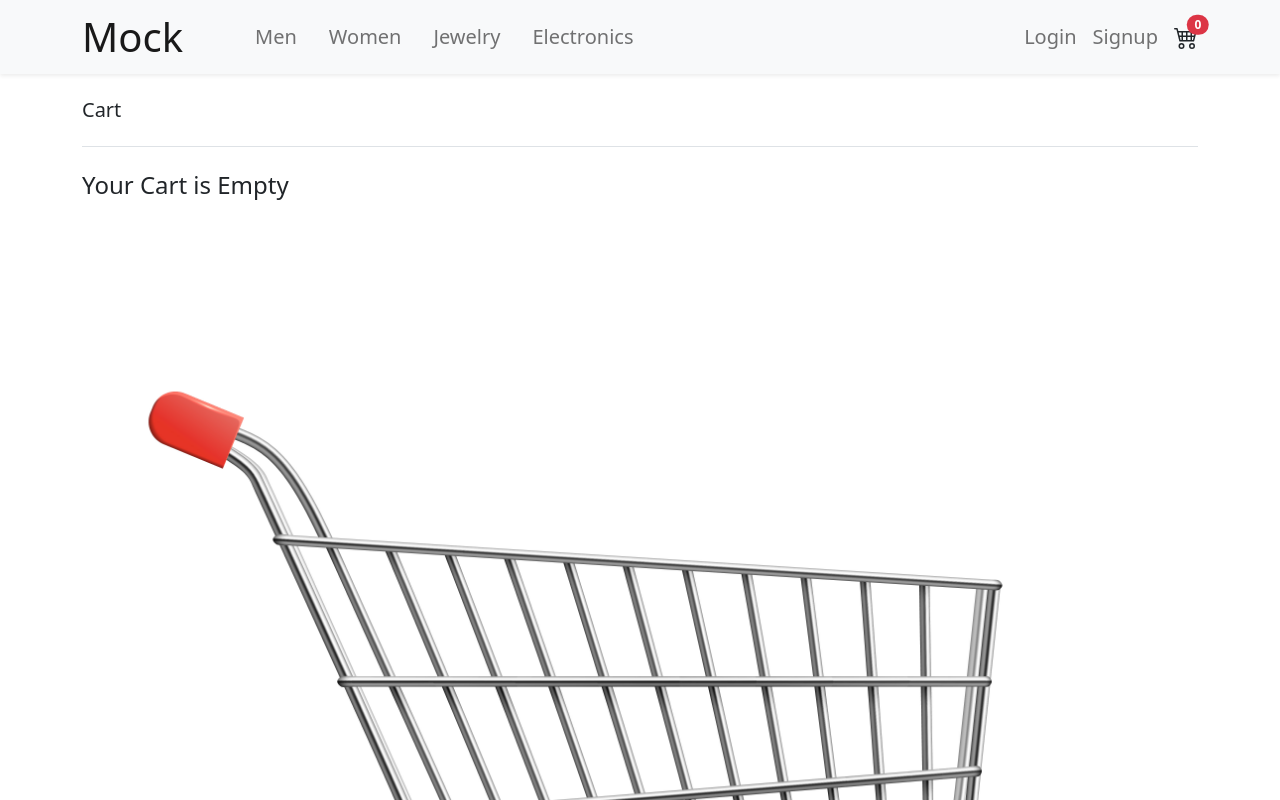
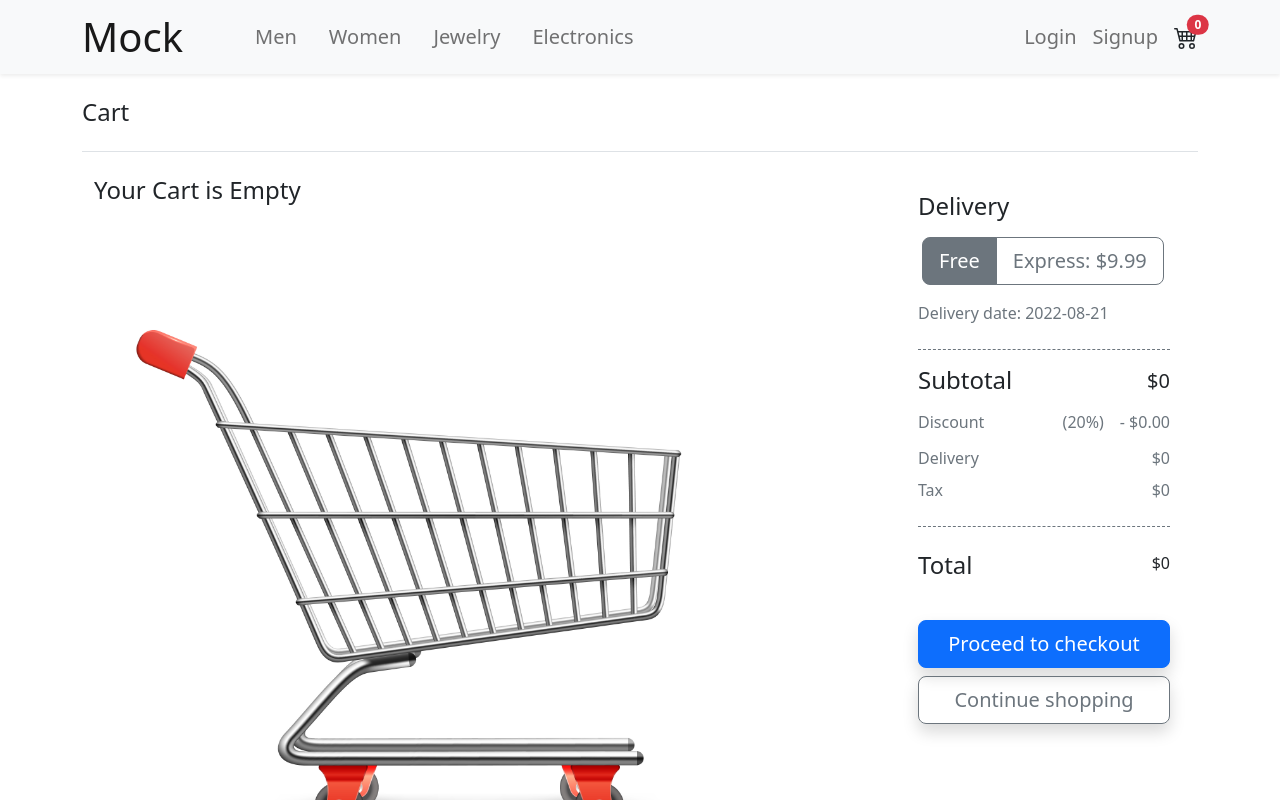
Before and after one commit to zhutaoping/e-commerce-site, a React (Create React App) app: page /cart in a window 1280 px wide. Shown: the top 800 px of the page. Built offline with nearby package versions, Linux system fonts and the light colour scheme.

Commit message:
cart almost done

```diff
--- a/src/components/CartItem.tsx
+++ b/src/components/CartItem.tsx
@@ -1,8 +1,9 @@
 import { Container, Row, Col, Button } from "react-bootstrap";
 import { State } from "./ProductList";
-import { useEffect, useState } from "react";
+import { useEffect } from "react";
+import { useNavigate } from "react-router-dom";
 
-import { FaHeart, FaTrash } from "react-icons/fa";
+import { FaTrash } from "react-icons/fa";
 
 import { useProductContext } from "../hooks/useProductContext";
 
@@ -11,9 +12,9 @@ type Props = {
 };
 
 const CartItem = ({ items }: Props) => {
-	const [quasiCount, setQuasiCount] = useState(0);
+	const { dispatch } = useProductContext();
 
-	const { dispatch } = useProductContext();
+	const navigate = useNavigate();
 
 	const handleIncrease = (item: State) => {
 		dispatch({
@@ -22,9 +23,13 @@ const CartItem = ({ items }: Props) => {
 		});
 	};
 
-	const handleDecrease = () => {
-		if (quasiCount === 0) return;
-		setQuasiCount((prev) => prev - 1);
+	const handleDecrease = (item: State) => {
+		if (item.count === 0) return;
+
+		dispatch({
+			type: "DECREASE",
+			payload: { ...item, addedCount: 1 },
+		});
 	};
 
 	const handleDelete = (id: string) => {
@@ -44,11 +49,23 @@ const CartItem = ({ items }: Props) => {
 				<Container key={item.id}>
 					<Row className=" border-bottom mb-5">
 						<Col className="mb-4" xs={4}>
-							<img className="img-fluid" src={item.image} alt="cart item" />
+							<img
+								role="button"
+								title="Details"
+								className="img-fluid"
+								src={item.image}
+								alt="cart item"
+								onClick={() =>
+									navigate(`/details/${item.id}`, {
+										state: item,
+									})
+								}
+							/>
 						</Col>
+
 						<Col xs={8} className="d-flex flex-column justify-content-around">
-							<Container className="pe-0  d-flex justify-content-between align-items-center">
-								<h6 className="mb-0">
+							<Container className="pe-0  d-flex justify-content-between align-items-baseline">
+								<h6 className="mb-0 me-3">
 									{item.shortTitle ? item.shortTitle : item.title}
 								</h6>
 								<span className="fs-5 ">${item.price}</span>
@@ -56,8 +73,8 @@ const CartItem = ({ items }: Props) => {
 							<Container className="d-flex align-items-baseline justify-content-between">
 								<h1
 									role="button"
-									className="click-down-button text-warning fw-bold mb-0"
-									onClick={handleDecrease}
+									className="click-down-button text-warning fw-bold mb-0 ps-md-4"
+									onClick={() => handleDecrease(item)}
 								>
 									&minus;
 								</h1>
@@ -68,11 +85,11 @@ const CartItem = ({ items }: Props) => {
 								>
 									&#43;
 								</h1>
-								<div className="d-flex gap-4">
-									<div className="click-down-button d-flex align-items-center">
+								{/* <div className="d-flex gap-4"> */}
+								{/* <div className="click-down-button d-flex align-items-center">
 										<FaHeart size={20} color="gray" />
 										<span className="ms-2">Save</span>
-									</div>
+									</div> */}
 								<div
 									className="click-down-button d-flex align-items-center"
 									onClick={() => handleDelete(item.id)}
@@ -80,7 +97,7 @@ const CartItem = ({ items }: Props) => {
 									<FaTrash size={20} color="gray" />
 									<span className="ms-2">Delete</span>
 								</div>
-								</div>
+								{/* </div> */}
 							</Container>
 						</Col>
 					</Row>
--- a/src/components/ProductList.tsx
+++ b/src/components/ProductList.tsx
@@ -47,10 +47,10 @@ const ProductList = ({ products }: Props) => {
 							<Card className="py-4 mb-4">
 								<Card.Body>
 									<img
+										role="button"
 										title="Details"
 										src={product.image}
 										className="img-fluid pointer"
-										role="button"
 										alt="product item"
 										onClick={() =>
 											navigate(`/details/${product.id}`, {
--- a/src/context/ProductContext.tsx
+++ b/src/context/ProductContext.tsx
@@ -37,24 +37,36 @@ const localCartReducer = (localCart: State[], action: CartAction) => {
 		case "INCREASE":
 			console.log("test increase");
 
-			let loCount: number = 0;
-			const temp1 = localCart.map((lo) => {
+			let loCountIncre: number = 0;
+			const tempIncre = localCart.map((lo) => {
 				if (lo.id === payload.id) {
-					loCount = lo.count! + payload.addedCount!;
-					lo.count = loCount;
+					loCountIncre = lo.count! + payload.addedCount!;
+					lo.count = loCountIncre;
 				}
 				return lo;
 			});
-			console.log(temp1);
-			updateDocument(payload.id, loCount);
-			return [...temp1];
+			console.log(tempIncre);
+			updateDocument(payload.id, loCountIncre);
+			return [...tempIncre];
 		case "DECREASE":
-			return localCart;
+			console.log("test decrease");
+
+			let loCountDecre: number = 0;
+			const tempDecre = localCart.map((lo) => {
+				if (lo.id === payload.id) {
+					loCountDecre = lo.count! - payload.addedCount!;
+					lo.count = loCountDecre;
+				}
+				return lo;
+			});
+			console.log(tempDecre);
+			updateDocument(payload.id, loCountDecre);
+			return [...tempDecre];
 		case "DELETE":
 			console.log("test delete", payload);
 			updateDocument(payload, 0);
-			const temp2 = localCart.filter((lo) => lo.id !== payload);
-			return [...temp2];
+			const tempDelete = localCart.filter((lo) => lo.id !== payload);
+			return [...tempDelete];
 		default:
 			return localCart;
 	}
--- a/src/index.scss
+++ b/src/index.scss
@@ -49,3 +49,17 @@ a {
 		transform: translateY(1px);
 	}
 }
+
+.dashed-border {
+	border-bottom: 1px dashed;
+}
+
+.my-wrapper {
+	@media (min-width: 768px) {
+		max-width: 50%;
+	}
+
+	@media (min-width: 992px) {
+		max-width: 100%;
+	}
+}
--- a/src/pages/Cart.tsx
+++ b/src/pages/Cart.tsx
@@ -1,20 +1,57 @@
 import { useProductContext } from "../hooks/useProductContext";
-import { Row, Col, Container } from "react-bootstrap";
+import {
+	Row,
+	Col,
+	Container,
+	ToggleButtonGroup,
+	ToggleButton,
+	Button,
+} from "react-bootstrap";
 import CartItem from "../components/CartItem";
+import { useEffect, useState } from "react";
+import { useNavigate } from "react-router-dom";
 
 import emptyCart from "../img/emptycart.jpg";
 
 const Cart = () => {
+	const [subtotal, setSubtotal] = useState(0);
+	const [discount, setDiscount] = useState(0);
+	const [deliveryFee, setDeliveryFee] = useState(0);
+	const [tax, setTax] = useState(0);
+	const [total, setTotal] = useState(0);
+
 	const { localCart } = useProductContext();
 	console.log("localCart", localCart);
+
+	const navigate = useNavigate();
+
+	const handleChange = (value: any) => setDeliveryFee(value);
+
+	useEffect(() => {
+		const sum = localCart.reduce(
+			(prev, curr) => prev + curr.price! * curr.count!,
+			0
+		);
+		setSubtotal(sum);
+	}, [localCart]);
+
+	useEffect(() => {
+		setTax(Number((subtotal * 0.172).toFixed(2)));
+		setDiscount(subtotal * 0.2);
+	}, [subtotal]);
+
+	useEffect(() => {
+		setTotal(+(subtotal - discount + tax + deliveryFee).toFixed(2));
+	}, [tax, discount, subtotal, deliveryFee]);
 
 	return (
 		<div>
 			<Container>
-				<h5 className="py-4 border-bottom mb-4">Cart</h5>
+				<h4 className="py-4 border-bottom mb-4">Cart</h4>
 			</Container>
+			<Container>
 				<Row>
-				<Col xs={12}>
+					<Col xs={12} lg={8}>
 						{localCart.length === 0 && (
 							<Container>
 								<h4>Your Cart is Empty</h4>
@@ -23,9 +60,90 @@ const Cart = () => {
 						)}
 						<CartItem items={localCart} />
 					</Col>
-				<Col>Right</Col>
+
+					<Col>
+						<div className="px-3 pt-3 mb-5 ms-xl-5">
+							<Container>
+								<h4 className="fw-light mb-3">Delivery</h4>
+								<ToggleButtonGroup
+									className="mb-3 ms-1"
+									type="radio"
+									name="options"
+									onChange={handleChange}
+									defaultValue={0}
+								>
+									<ToggleButton
+										id="tbg-btn-1"
+										value={0}
+										size="lg"
+										variant="outline-secondary"
+									>
+										Free
+									</ToggleButton>
+									<ToggleButton
+										id="tbg-btn-2"
+										value={9.99}
+										size="lg"
+										variant="outline-secondary"
+									>
+										Express: $9.99
+									</ToggleButton>
+								</ToggleButtonGroup>
+								<p className="text-muted pb-4 dashed-border">
+									Delivery date:{" "}
+									{new Date(new Date().setDate(new Date().getDate() + 7))
+										.toISOString()
+										.substring(0, 10)}
+								</p>
+								<div className="d-flex justify-content-between">
+									<h4 className="fw-light mb-3">Subtotal</h4>
+									<span className="fs-5 ">${subtotal}</span>
+								</div>
+								<div className="d-flex justify-content-between text-muted mb-1">
+									<p className="p-0 mb-2">Discount</p>
+									<span className="ms-auto me-3">(20%)</span>
+									<span>- ${(subtotal * 0.2).toFixed(2)}</span>
+								</div>
+								<div className="d-flex justify-content-between text-muted">
+									<p className="p-0 mb-2">Delivery</p>
+									<span>
+										{deliveryFee ? "+ " : ""} ${deliveryFee}
+									</span>
+								</div>
+								<div className="d-flex justify-content-between text-muted dashed-border mb-4">
+									<p className="mb-4">Tax</p>
+									<span>
+										{subtotal ? "+ " : ""} ${tax}
+									</span>
+								</div>
+								<div className="d-flex justify-content-between mb-4">
+									<h4 className="mb-3">Total</h4>
+									<span>${total}</span>
+								</div>
+							</Container>
+							<Container className="my-wrapper d-flex flex-column gap-2 mb-5">
+								<Button
+									className="click-down-button shadow"
+									size="lg"
+									type="button"
+									variant="primary"
+								>
+									Proceed to checkout
+								</Button>
+								<Button
+									className="click-down-button shadow"
+									size="lg"
+									type="button"
+									variant="outline-secondary"
+									onClick={() => navigate("/")}
+								>
+									Continue shopping
+								</Button>
+							</Container>
+						</div>
+					</Col>
 				</Row>
-			{/* {localCart && <ProductList products={localCart} />} */}
+			</Container>
 		</div>
 	);
 };
--- a/src/pages/Home.tsx
+++ b/src/pages/Home.tsx
@@ -7,7 +7,7 @@ const Home = () => {
 
 	return (
 		<div>
-			<h5 className="p-4 text-center">Collections</h5>
+			<h4 className="p-4 text-center">Collections</h4>
 			{error && <p className="error">{error}</p>}
 			{products && <ProductList products={products} />}
 			<Newsletter />
@@ -15,5 +15,4 @@ const Home = () => {
 	);
 };
 
-
 export default Home;
```
Lines whose indentation alone changed are shown as unchanged.
